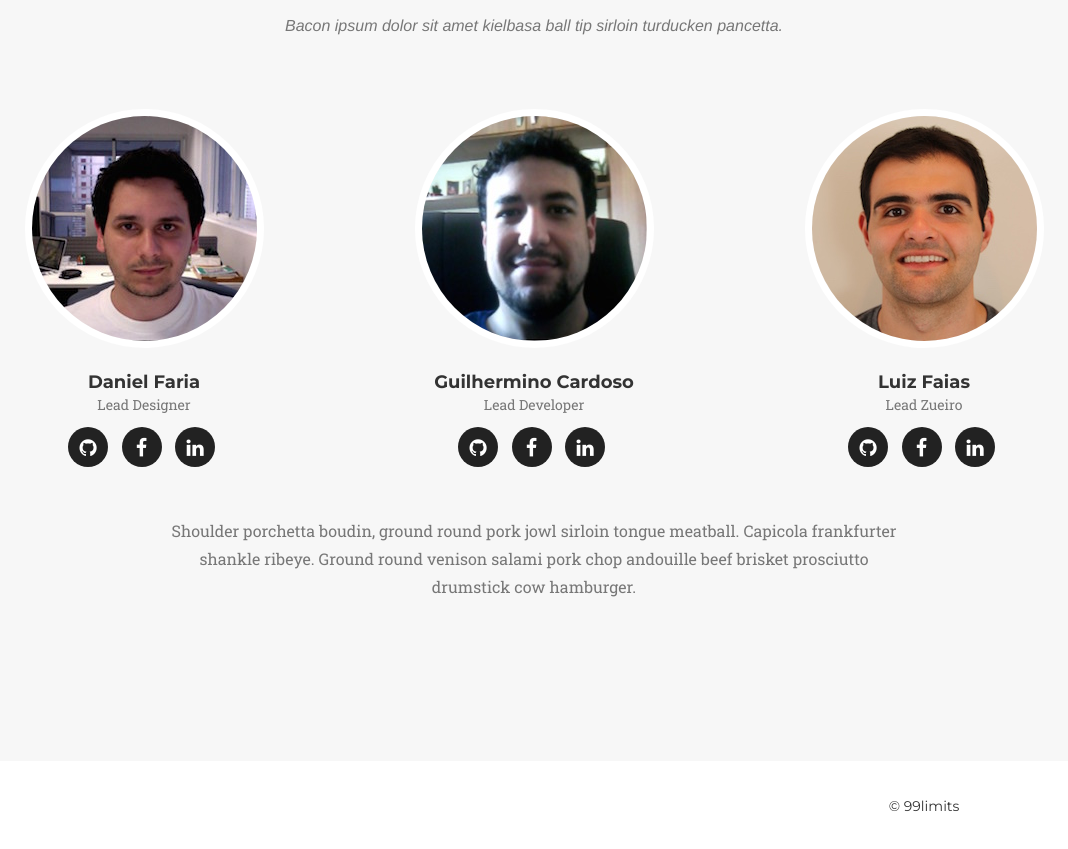
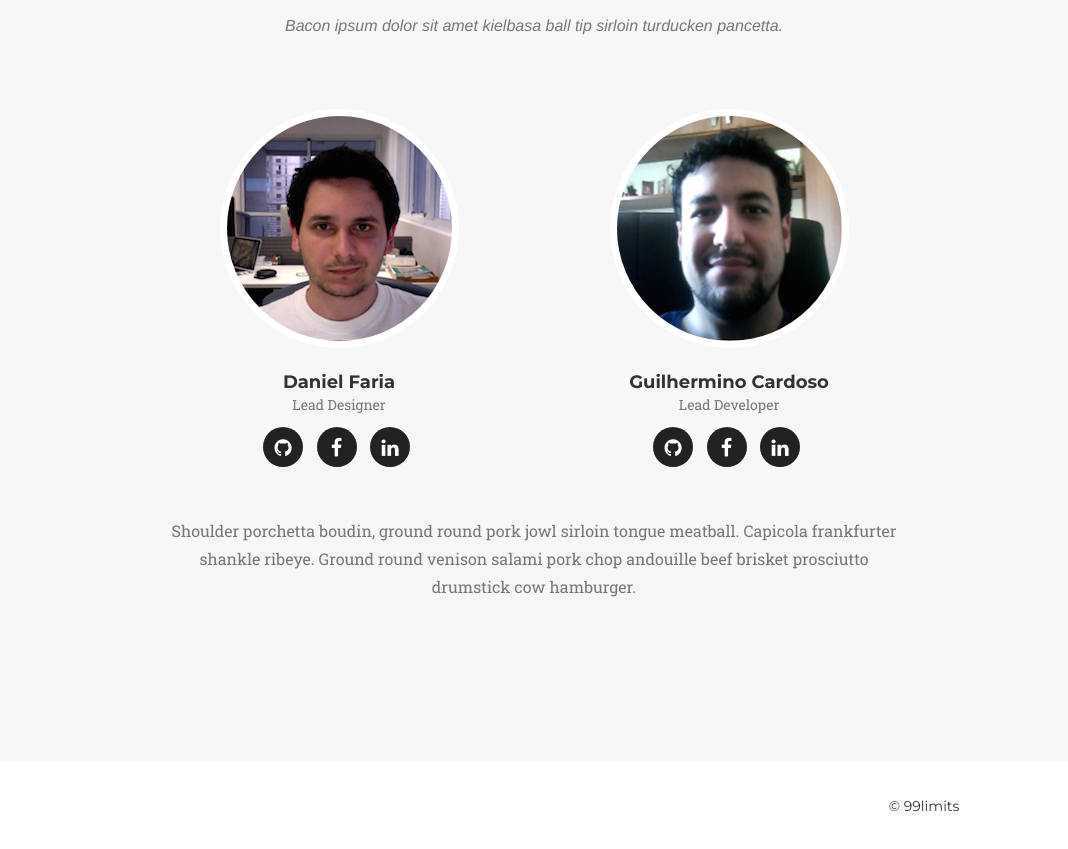
Before and after one commit to 99limits/99limits.github.io, a plain HTML site: page index.html in a window 1280 px wide. Shown: the part 1725-2574 px from the top of the page, without its empty margins (106-1174 px from the left). Drawn offline with nearby package versions, Linux system fonts and the light colour scheme; a web font is replaced by a local one.

Commit message:
removendo recursos que foram demitidos

```diff
--- a/index.html
+++ b/index.html
@@ -142,7 +142,7 @@
                 </div>
             </div>
             <div class="row">
-                <div class="col-sm-4">
+                <div class="col-sm-4 col-md-offset-2">
                     <div class="team-member">
                         <img src="img/team/daniel_faria.jpg" class="img-responsive img-circle" alt="">
                         <h4>Daniel Faria</h4>
@@ -168,21 +168,6 @@
                             <li><a href="https://www.facebook.com/profile.php?id=1032603979"><i class="fa fa-facebook"></i></a>
                             </li>
                             <li><a href="https://www.linkedin.com/in/guilhermepcardoso"><i class="fa fa-linkedin"></i></a>
-                            </li>
-                        </ul>
-                    </div>
-                </div>
-                <div class="col-sm-4">
-                    <div class="team-member">
-                        <img src="img/team/luiz_faias.jpg" class="img-responsive img-circle" alt="">
-                        <h4>Luiz Faias</h4>
-                        <p class="text-muted">Lead Zueiro</p>
-                        <ul class="list-inline social-buttons">
-                            <li><a href="https://github.com/luizfaias"><i class="fa fa-github"></i></a>
-                            </li>
-                            <li><a href="https://www.facebook.com/luizfaias"><i class="fa fa-facebook"></i></a>
-                            </li>
-                            <li><a href="https://www.linkedin.com/in/luizfaias"><i class="fa fa-linkedin"></i></a>
                             </li>
                         </ul>
                     </div>
```
Also changed, not shown: img/team/luiz_faias.jpg (deleted).
